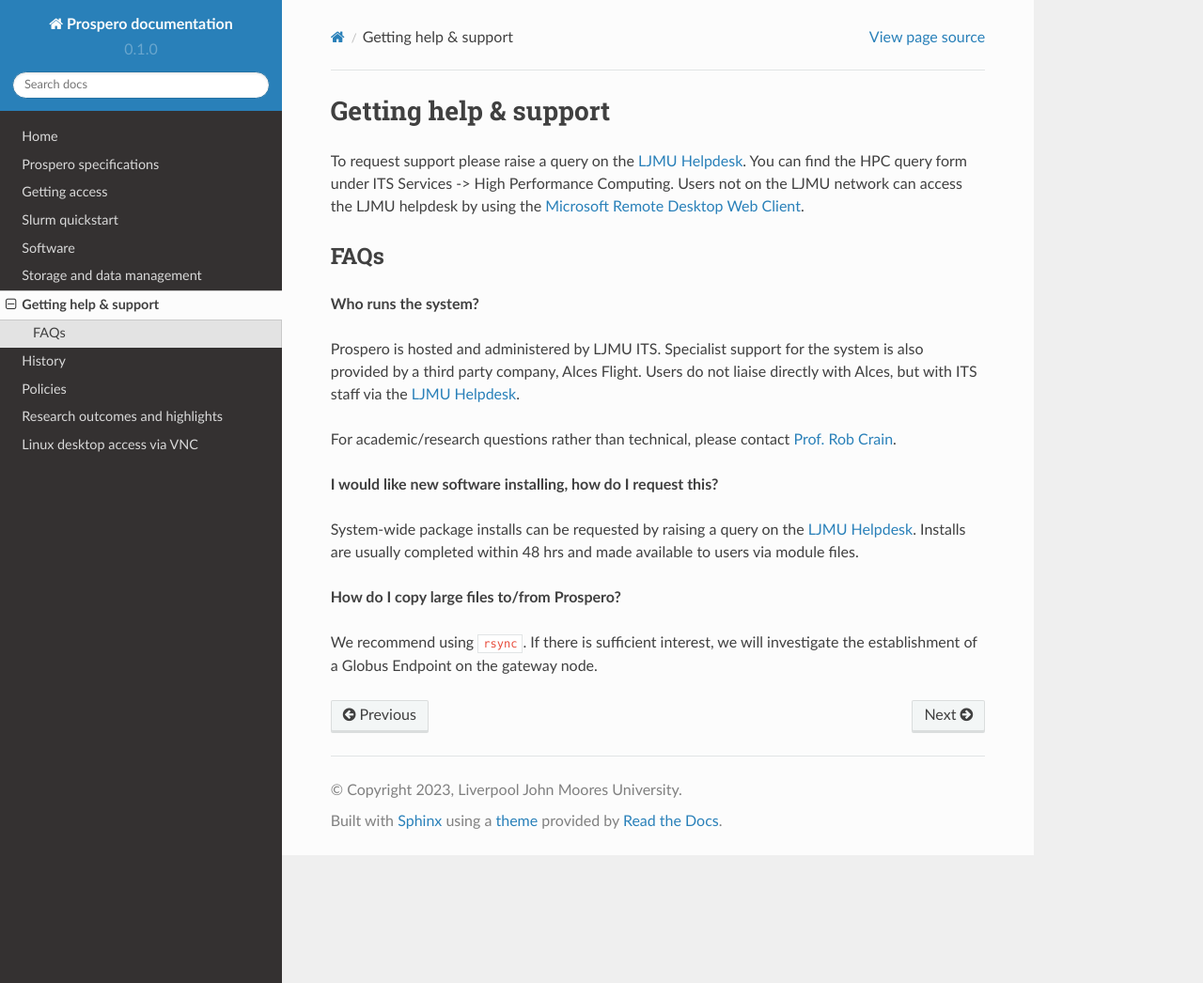
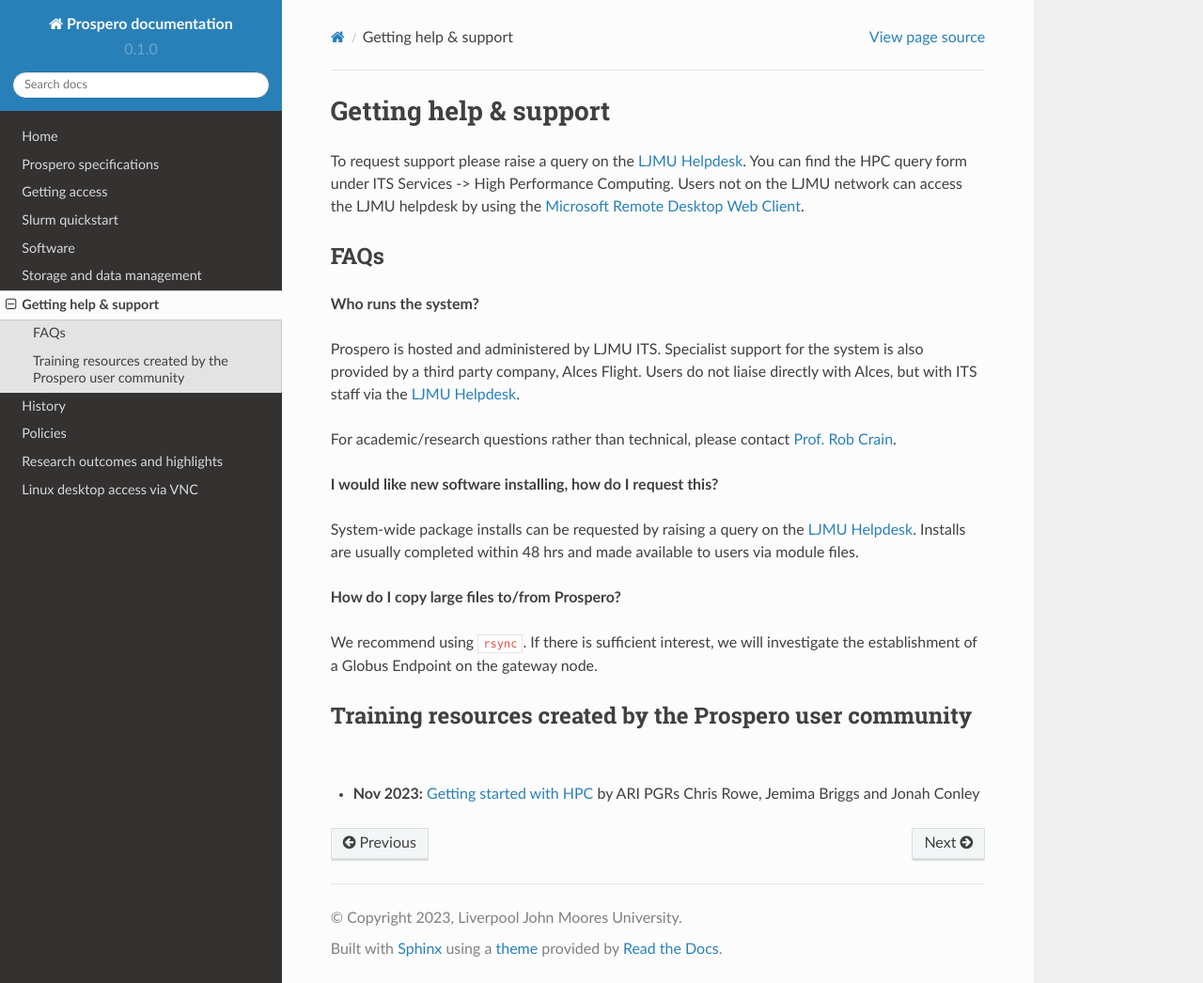
Before and after one commit to astrcrai/prospero-docs, a Sphinx documentation site: the page built from docs/source/help.rst, in a window 1280 px wide and 1046 px high. Shown: the whole window at 94% size. Built offline with Sphinx 7.4.7 and the Read the Docs theme 2.0.0, drawn with Linux system fonts in a browser that asks for light colours.

Commit message:
Update help.rst

```diff
--- a/docs/source/help.rst
+++ b/docs/source/help.rst
@@ -20,3 +20,8 @@ System-wide package installs can be requested by raising a query on the `LJMU He
 **How do I copy large files to/from Prospero?**
 
 We recommend using ``rsync``. If there is sufficient interest, we will investigate the establishment of a Globus Endpoint on the gateway node.
+
+Training resources created by the Prospero user community
+-----
+
+* **Nov 2023:** `Getting started with HPC <https://ljmu-my.sharepoint.com/personal/aricrowe_ljmu_ac_uk/_layouts/15/onedrive.aspx?id=%2Fpersonal%2Faricrowe%5Fljmu%5Fac%5Fuk%2FDocuments%2FShared%20Documents%2FHPC%20JC%20Shared%20Files%2FGetting%20Started%20with%20HPC%2FSlides%20%2D%20Getting%20Started%20with%20HPC%20%28pt%2E%201%29%2Epdf&parent=%2Fpersonal%2Faricrowe%5Fljmu%5Fac%5Fuk%2FDocuments%2FShared%20Documents%2FHPC%20JC%20Shared%20Files%2FGetting%20Started%20with%20HPC&ga=1>`_ by ARI PGRs Chris Rowe, Jemima Briggs and Jonah Conley
```
